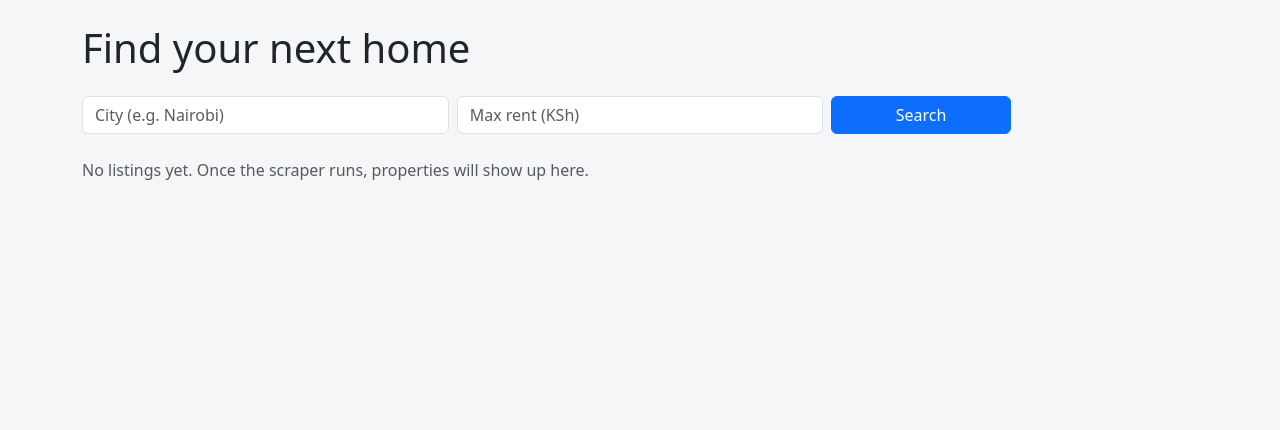
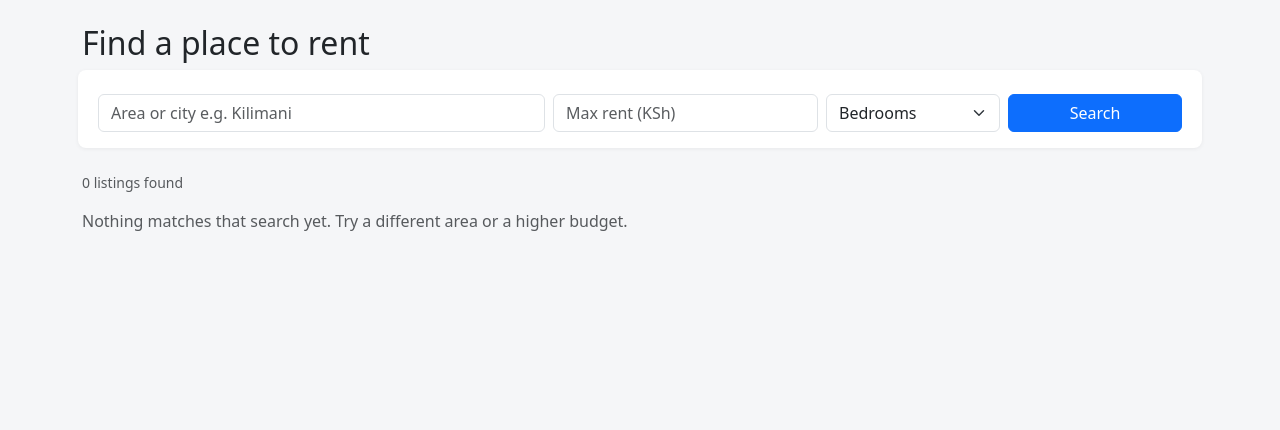
Before and after one commit to j-kingz/Housing-Aggregator-Project-, a Flask app: page / in a window 1280 px wide. Shown: the part 56-486 px from the top of the page. Run offline with Flask 3, Linux system fonts and the light colour scheme.

Commit message:
search page layout like the wireframe

```diff
--- a/app/templates/home.html
+++ b/app/templates/home.html
@@ -1,36 +1,53 @@
 {% extends "base.html" %}
-{% block title %}Search Listings{% endblock %}
+{% block title %}Search{% endblock %}
 {% block content %}
-<h1 class="mb-4">Find your next home</h1>
+<h2 class="mb-3">Find a place to rent</h2>
 
-<form method="get" class="row g-2 mb-4">
-  <div class="col-md-4">
-    <input type="text" name="city" class="form-control" placeholder="City (e.g. Nairobi)" value="{{ city }}">
+<form method="get" class="search-box row g-2 mb-4">
+  <div class="col-md-5">
+    <input type="text" name="location" class="form-control" placeholder="Area or city e.g. Kilimani"
+           value="{{ location }}">
   </div>
-  <div class="col-md-4">
-    <input type="number" name="max_price" class="form-control" placeholder="Max rent (KSh)" value="{{ max_price }}">
+  <div class="col-md-3">
+    <input type="number" name="max_price" class="form-control" placeholder="Max rent (KSh)" min="0"
+           value="{{ max_price }}">
   </div>
   <div class="col-md-2">
-    <button type="submit" class="btn btn-primary w-100">Search</button>
+    <select name="bedrooms" class="form-select">
+      <option value="">Bedrooms</option>
+      {% for n in range(1, 5) %}
+        <option value="{{ n }}" {% if bedrooms == n %}selected{% endif %}>{{ n }}+</option>
+      {% endfor %}
+    </select>
+  </div>
+  <div class="col-md-2 d-grid">
+    <button type="submit" class="btn btn-primary">Search</button>
   </div>
 </form>
 
-<div class="row">
+<p class="text-muted small">{{ listings|length }} listing{{ '' if listings|length == 1 else 's' }} found</p>
+
+<div class="row g-3">
   {% for listing in listings %}
-  <div class="col-md-4 mb-3">
-    <div class="card h-100">
-      <div class="card-body">
-        <h5 class="card-title">{{ listing.title }}</h5>
-        <h6 class="card-subtitle mb-2 text-muted">{{ listing.city }}</h6>
-        <p class="card-text">
-          KSh {{ "%.0f"|format(listing.rentamount) }} / month<br>
-          {{ listing.bedrooms }} bed &middot; {{ listing.bathrooms }} bath
+  <div class="col-sm-6 col-lg-4">
+    <div class="card listing-card h-100">
+      <div class="card-body d-flex flex-column">
+        <div class="price mb-1">KSh {{ "{:,.0f}".format(listing.rentamount) }} <small class="text-muted fw-normal fs-6">/ month</small></div>
+        <h5 class="card-title mb-1">{{ listing.title }}</h5>
+        <p class="text-muted mb-2">{{ listing.address ~ ', ' if listing.address }}{{ listing.city }}</p>
+        <p class="small mb-3">
+          {{ listing.bedrooms if listing.bedrooms is not none else '-' }} bed &middot;
+          {{ listing.bathrooms if listing.bathrooms is not none else '-' }} bath
+          {% if listing.category %}&middot; {{ listing.category }}{% endif %}
         </p>
+        <a href="{{ url_for('listings.detail', listing_id=listing.listing_id) }}" class="btn btn-outline-primary btn-sm mt-auto">View</a>
       </div>
     </div>
   </div>
   {% else %}
-  <p class="text-muted">No listings yet. Once the scraper runs, properties will show up here.</p>
+  <div class="col-12">
+    <p class="text-muted">Nothing matches that search yet. Try a different area or a higher budget.</p>
+  </div>
   {% endfor %}
 </div>
 {% endblock %}
```
